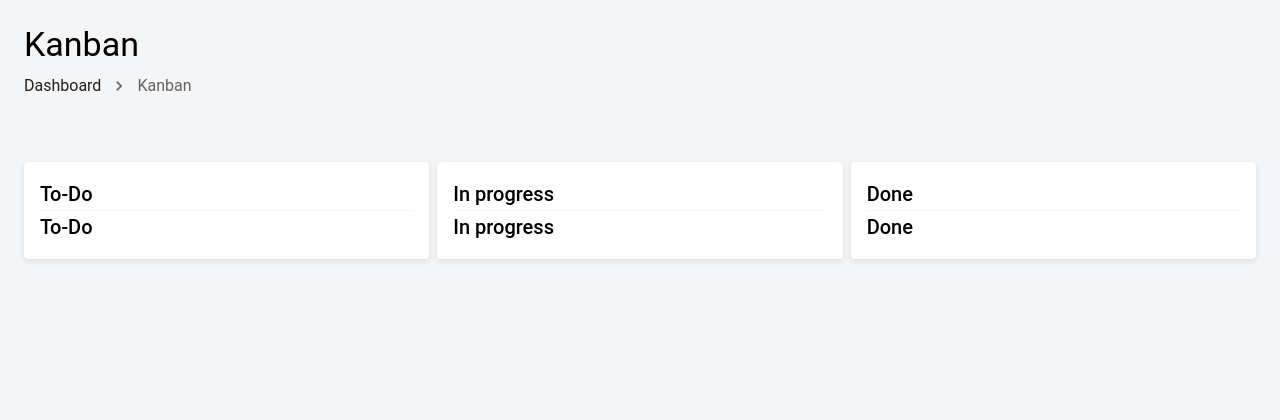
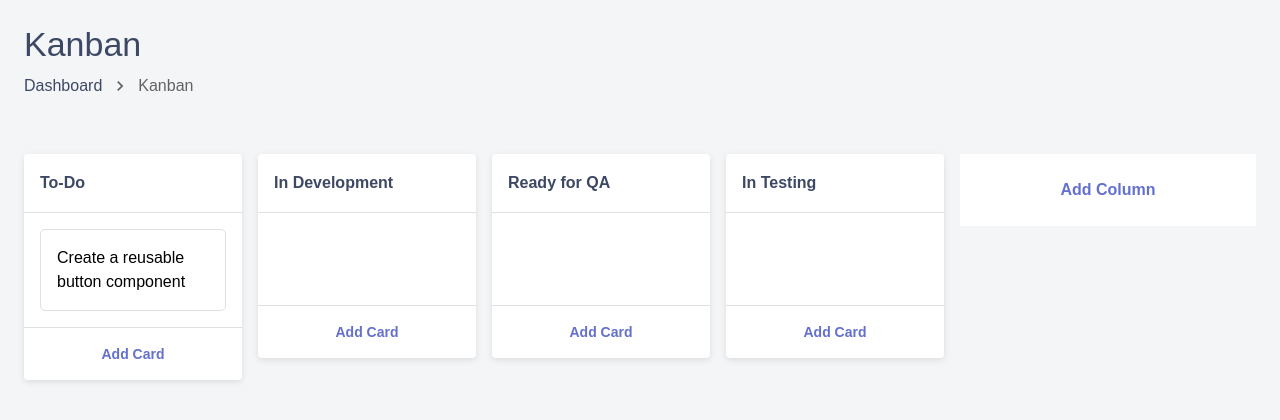
Before and after one commit to Murimi79/kanban, a React (Create React App) app: page / in a window 1280 px wide. Shown: the top 420 px of the page. Built offline with nearby package versions, Linux system fonts and the light colour scheme.

Commit message:
complete add card

```diff
--- a/src/App.js
+++ b/src/App.js
@@ -4,7 +4,7 @@ import Kanban from "./kanban";
 
 function App() {
   return (
-    <Box sx={{ bgcolor: "primary.main", height: "100vh", padding: 3 }}>
+    <Box sx={{ bgcolor: "secondary.dark", height: "100vh", padding: 3 }}>
       <HeadSection />
       <Kanban />
     </Box>
--- /dev/null
+++ b/src/components/AddCard.js
@@ -0,0 +1,68 @@
+import { useState } from "react";
+import Box from "@mui/material/Box";
+import Button from "@mui/material/Button";
+import TextField from "@mui/material/TextField";
+import Typography from "@mui/material/Typography";
+
+export default function AddCard({ handleAddTask }) {
+  const [adding, setAdding] = useState(false);
+  const [title, setTitle] = useState("");
+  const [error, setError] = useState({
+    show: false,
+    message: "",
+  });
+
+  function handleAddCard() {
+    setAdding(true);
+  }
+
+  function handleSubmit() {
+    if (!title)
+      setError({ ...error, show: true, message: "Title is required." });
+
+    handleAddTask(title);
+    setAdding(false);
+  }
+
+  return (
+    <Box sx={{ padding: 2, cursor: "pointer" }}>
+      {!adding ? (
+        <Typography
+          sx={{ textAlign: "center", fontWeight: 600 }}
+          variant="body2"
+          color="primary.main"
+          onClick={handleAddCard}
+        >
+          Add Card
+        </Typography>
+      ) : (
+        <Box>
+          <TextField
+            fullWidth
+            id="fullWidth"
+            label="Title"
+            variant="outlined"
+            sx={{ mb: 2 }}
+            value={title}
+            onChange={(e) => setTitle(e.target.value)}
+            error={error.show}
+            helperText={error.message}
+          />
+          <Box sx={{ display: "flex", justifyContent: "space-between" }}>
+            <Typography
+              sx={{ fontWeight: "bold", alignSelf: "center" }}
+              variant="body1"
+              color="primary.main"
+              onClick={() => setAdding(false)}
+            >
+              Cancel
+            </Typography>
+            <Button variant="contained" onClick={handleSubmit}>
+              Add
+            </Button>
+          </Box>
+        </Box>
+      )}
+    </Box>
+  );
+}
--- /dev/null
+++ b/src/components/AddColumn.js
@@ -0,0 +1,20 @@
+import { Typography, useTheme } from "@mui/material";
+import Box from "@mui/material/Box";
+
+export default function AddColumn() {
+  const {
+    palette: { secondary },
+  } = useTheme();
+
+  return (
+    <Box sx={{ bgcolor: secondary.main, paddingY: 3, cursor: "pointer" }}>
+      <Typography
+        sx={{ fontWeight: "bold", textAlign: "center" }}
+        variant="body1"
+        color="primary.main"
+      >
+        Add Column
+      </Typography>
+    </Box>
+  );
+}
--- /dev/null
+++ b/src/components/Card.js
@@ -0,0 +1,13 @@
+import Typography from "@mui/material/Typography";
+import Box from "@mui/material/Box";
+import "./Card.scss";
+
+export default function Card({ title }) {
+  return (
+    <Box className="Card">
+      <Typography sx={{ fontWeight: 500 }} variant="body1">
+        {title}
+      </Typography>
+    </Box>
+  );
+}
--- /dev/null
+++ b/src/components/Card.scss
@@ -0,0 +1,10 @@
+.Card {
+  border: 1px solid #dfdfdf;
+  border-radius: 5px;
+  padding: 1rem;
+  cursor: pointer;
+
+  &:not(:last-of-type) {
+    margin-bottom: 1rem;
+  }
+}
--- a/src/components/Column.js
+++ b/src/components/Column.js
@@ -1,23 +1,38 @@
-import { Box, Typography } from "@mui/material";
-import { useTheme } from "@mui/material/styles";
+import { useState } from "react";
+import Box from "@mui/material/Box";
+import Divider from "@mui/material/Divider";
+
+import AddCard from "./AddCard";
+import ColumnHeader from "./ColumnHeader";
+import Card from "./Card";
 
 export default function Column({ status }) {
-  const { palette } = useTheme();
+  const [tasks, setTasks] = useState([
+    { title: "Create a reusable button component", status: "To-Do" },
+  ]);
+  const columnTasks = tasks.filter((t) => t.status === status);
+
+  function handleAddTask(title) {
+    setTasks([...tasks, { title, status }]);
+  }
+
   return (
     <Box
       sx={{
-        bgcolor: palette.secondary.main,
-        padding: 2,
+        bgcolor: "secondary.main",
         borderRadius: 1,
-        boxShadow: `0 2px 6px ${palette.primary.dark}`,
+        boxShadow: `0 2px 6px rgba(0, 0, 0, 0.1)}`,
       }}
     >
-      <Box sx={{ borderBottom: `1px solid ${palette.primary.main}` }}>
-        <Typography variant="h6">{status}</Typography>
+      <ColumnHeader status={status} />
+      <Divider />
+      <Box sx={{ height: columnTasks.length ? "auto" : 60, padding: 2 }}>
+        {columnTasks.map((task) => (
+          <Card key={task.title} {...task} />
+        ))}
       </Box>
-      <Box sx={{ borderBottom: "1px solid primary.main" }}>
-        <Typography variant="h6">{status}</Typography>
-      </Box>
+      <Divider />
+      <AddCard handleAddTask={handleAddTask} />
     </Box>
   );
 }
--- /dev/null
+++ b/src/components/ColumnHeader.js
@@ -0,0 +1,21 @@
+import Box from "@mui/material/Box";
+import Typography from "@mui/material/Typography";
+
+export default function ColumnHeader({ status }) {
+  return (
+    <Box sx={{ padding: 2 }}>
+      <Typography
+        sx={{
+          display: "inline",
+          fontSize: "1rem",
+          fontWeight: 600,
+          verticalAlign: "centre",
+        }}
+        variant="h6"
+        color="primary.dark"
+      >
+        {status}
+      </Typography>
+    </Box>
+  );
+}
--- a/src/components/HeadSection.js
+++ b/src/components/HeadSection.js
@@ -5,15 +5,20 @@ import NavigateNextIcon from "@mui/icons-material/NavigateNext";
 
 export default function HeadSection() {
   return (
-    <Box sx={{ mb: 3 }}>
-      <Typography sx={{ mb: 1 }} variant="h4">
+    <Box>
+      <Typography sx={{ mb: 1 }} variant="h4" color="primary.dark">
         Kanban
       </Typography>
       <Breadcrumbs
         separator={<NavigateNextIcon fontSize="small" />}
         aria-label="breadcrumb"
       >
-        <Link underline="hover" color="text.primary" href="/">
+        <Link
+          underline="hover"
+          sx={{ fontWeight: 500 }}
+          color="primary.dark"
+          href="/"
+        >
           Dashboard
         </Link>
         <Typography color="inherit">Kanban</Typography>
--- a/src/kanban/index.js
+++ b/src/kanban/index.js
@@ -1,18 +1,36 @@
-import { Grid } from "@mui/material";
+import Grid from "@mui/material/Grid";
+
 import Column from "../components/Column";
+import AddColumn from "../components/AddColumn";
+
+const columns = [
+  { status: "To-Do" },
+  { status: "In Development" },
+  { status: "Ready for QA" },
+  { status: "In Testing" },
+];
 
 export default function Kanban() {
+  const noOfColumns = columns.length;
+
   return (
-    <Grid sx={{ mt: 7 }} container spacing={1}>
-      <Grid item sm={4}>
-        <Column status="To-Do" />
+    <>
+      <Grid sx={{ mt: 5 }} container spacing={2}>
+        <Grid item sm={noOfColumns < 5 ? 9 : 12}>
+          <Grid container spacing={2}>
+            {columns.map(({ status }) => (
+              <Grid key={status} item sm={12 / columns.length}>
+                <Column status={status} />
+              </Grid>
+            ))}
+          </Grid>
+        </Grid>
+        {noOfColumns < 5 ? (
+          <Grid item sm={3}>
+            <AddColumn />
+          </Grid>
+        ) : null}
       </Grid>
-      <Grid item sm={4}>
-        <Column status="In progress" />
-      </Grid>
-      <Grid item sm={4}>
-        <Column status="Done" />
-      </Grid>
-    </Grid>
+    </>
   );
 }
--- a/src/theme.js
+++ b/src/theme.js
@@ -3,16 +3,16 @@ import { createTheme } from "@mui/material";
 const theme = createTheme({
   palette: {
     primary: {
-      main: "#f4f5f7",
-      dark: "rgba(0, 0, 0, 0.1)",
+      main: "#6470cd",
+      dark: "#3d4865",
     },
     secondary: {
       main: "#ffffff",
-      dark: "#f3f1f2",
+      dark: "#f4f5f7",
     },
   },
   typography: {
-    fontFamily: "Roboto, sans-serif",
+    fontFamily: "Arial, sans-serif",
   },
 });
 
```
